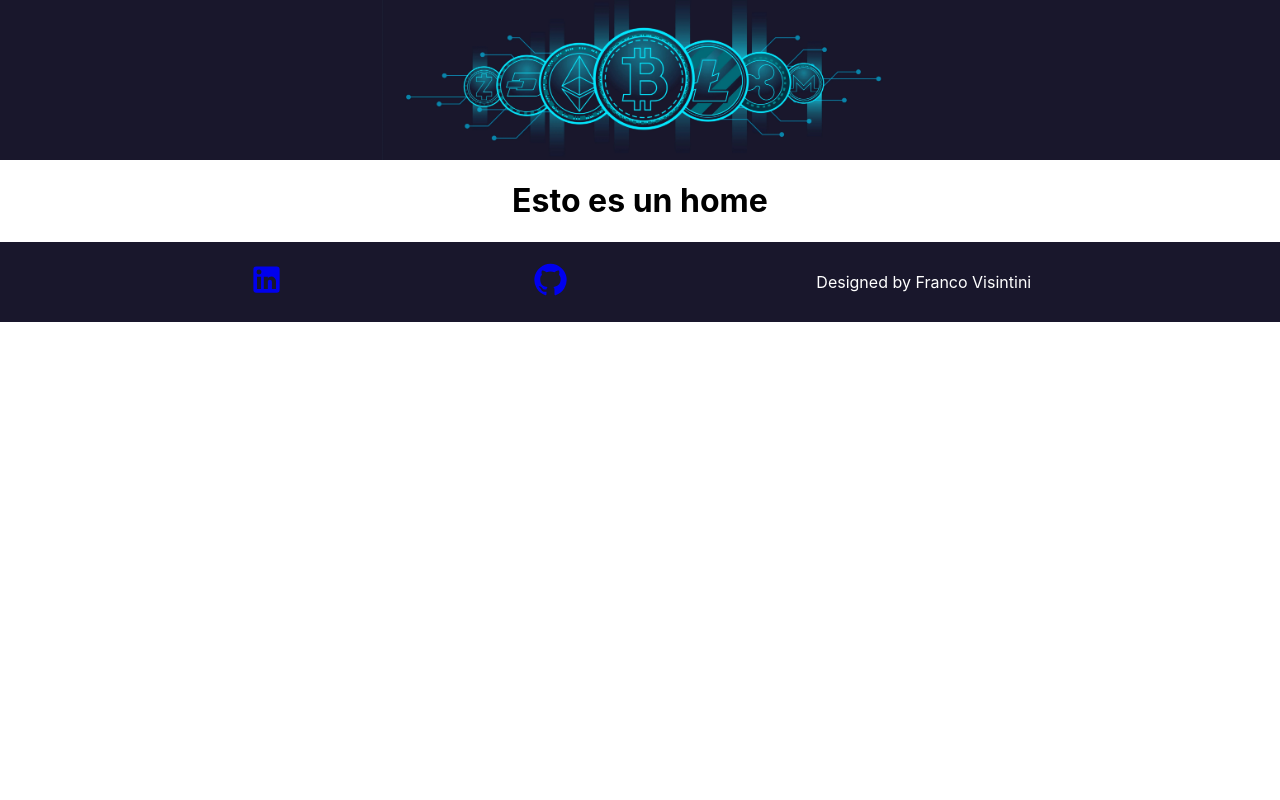
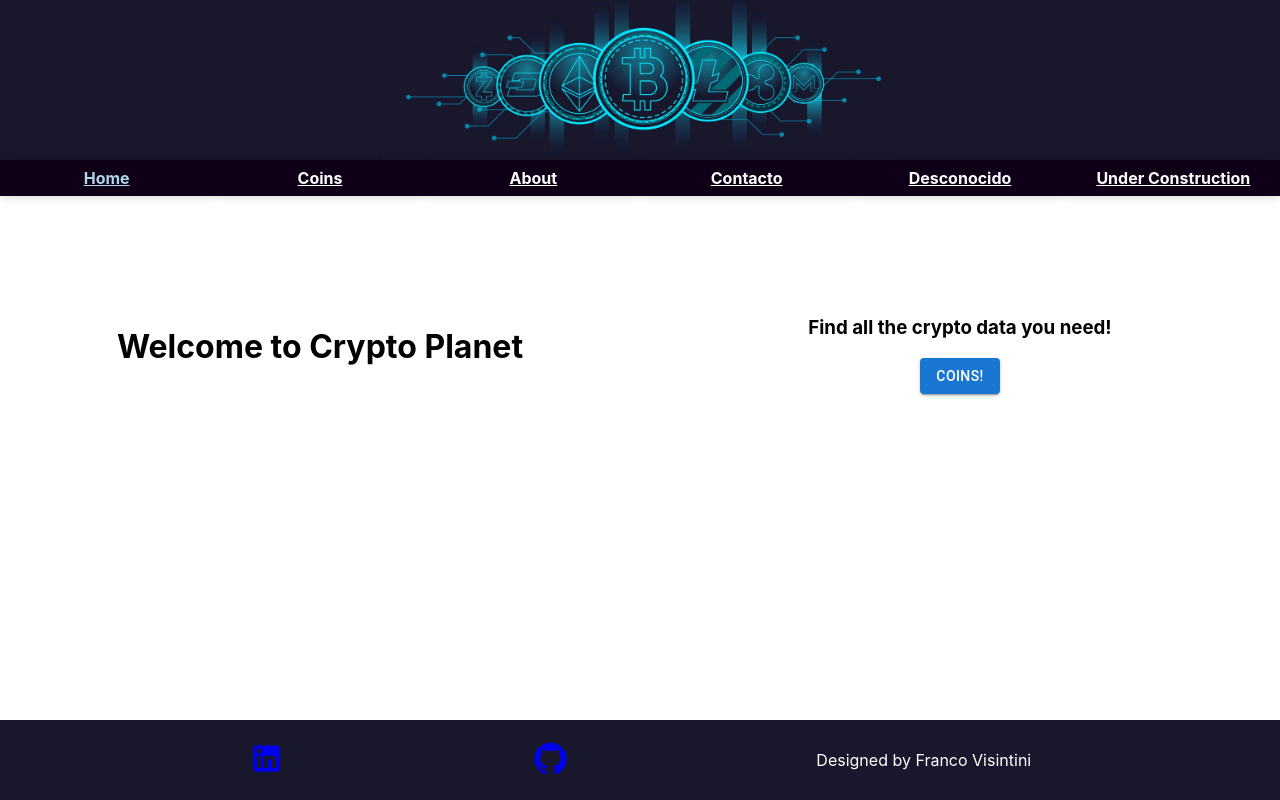
Before and after one commit to FrancoVisintini/cryptoapp, a React (Create React App) app: page / in a window 1280 px wide. Built offline with nearby package versions, Linux system fonts and the light colour scheme.

Commit message:
home, about y estilos

```diff
--- a/src/components/Footer/Footer.css
+++ b/src/components/Footer/Footer.css
@@ -1,4 +1,6 @@
 .Footer {
+	position: fixed;
+	bottom: 0;
 	display: flex;
 	justify-content:space-evenly;
 	align-items: center;
@@ -9,12 +11,8 @@
 	color: white;
 }
 
-.Footer h1 {
-	font-size: 30px;
-    margin-left:5vw;
+.Footer span {
+	font-size: 1rem;
+	align-items: center;
     padding: 0
 }
-
-.Footer img {
-    height: 20vh;
-}
--- /dev/null
+++ b/src/components/NavBar/Nav.css
@@ -0,0 +1,29 @@
+.Navigation {
+	  display: flex;
+  flex-direction: row;
+  justify-content: center;
+  align-items: center;
+  width: 100%;
+  height: 100%;
+  background-color: #0f0018;
+  box-shadow: 0px 0px 10px rgba(0, 0, 0, 0.1);
+}
+.nav-link {
+  display: flex;
+  flex-direction: row;
+  justify-content: center;
+  align-items: center;
+  width: 100%;
+  height: 100%;
+  background-color: #0f0018;
+  box-shadow: 0px 0px 10px rgba(0, 0, 0, 0.1);
+  color: white;
+  font-size: 1rem;
+  font-weight: bold;
+  text-align: center;
+  padding: 0.5rem;
+  border-radius: 5px;
+  transition: all 0.3s ease-in-out;
+  cursor: pointer;
+
+}
--- /dev/null
+++ b/src/components/NavBar/NavBar.js
@@ -0,0 +1,41 @@
+import './Nav.css';
+import { Link, NavLink } from 'react-router-dom';
+// import useAuth from '../../auth/useAuth';
+
+//menu lateral con NavLink de reat router dom v6
+let activeStyle = {
+    textDecoration: "underline",
+	color: "lightblue"
+  };
+
+
+
+const NavBar = () => {
+	// const auth = useAuth();
+
+	return (
+		<nav className="Navigation">
+			<NavLink to="/" style={({isActive }) => isActive ? activeStyle : undefined } className="nav-link">
+				Home
+			</NavLink>
+			<NavLink to="/coins" className="nav-link" >
+				Coins
+			</NavLink>
+			<NavLink to="/about" className="nav-link" >
+				About
+			</NavLink>
+			<NavLink to="/contact" style={({isActive }) => isActive ? activeStyle : undefined } className="nav-link">
+				Contacto
+			</NavLink>
+			<NavLink to="/ruta-que-no-existe" style={({isActive }) => isActive ? activeStyle : undefined } className="nav-link">
+				Desconocido
+			</NavLink>
+			<NavLink to='/under_construction' className="nav-link" >Under Construction</NavLink>
+
+		</nav>
+	);
+
+
+};
+
+export default NavBar;
--- a/src/routes/AppRoutes.js
+++ b/src/routes/AppRoutes.js
@@ -1,14 +1,18 @@
 import { BrowserRouter as Router, Routes, Route } from "react-router-dom";
 import Footer from "../components/Footer/Footer";
 import Header from "../components/Header/Header";
+import NavBar from "../components/NavBar/NavBar";
+import About from "../views/About/About";
 import Home from "../views/Home/Home";
 
 export default function AppRoutes(){
     return(
         <Router>
             <Header/>
+            <NavBar/>
             <Routes>
                 <Route index element={<Home/>}/>
+                <Route path='/about' element={<About/>}/>
             </Routes>
             <Footer/>
         </Router>
--- /dev/null
+++ b/src/views/About/About.js
@@ -0,0 +1,10 @@
+export default function About(){
+    return(
+        <div>
+            <h1>Hello!, My name is Franco!</h1>
+            <div>I'm a fullstack developer from Argentina.</div>
+            <div>I designed this webpage to allow you to check info about different crypto currencies.</div>
+            <div>I hope you enjoy it!</div>
+        </div>
+    )
+}
--- /dev/null
+++ b/src/views/Home/Home.css
@@ -0,0 +1,3 @@
+.Home h3{
+    margin: 30px;
+}
--- a/src/views/Home/Home.js
+++ b/src/views/Home/Home.js
@@ -1,7 +1,27 @@
-export default function Home(){
-    return(
-        <div>
-            <h1>Esto es un home</h1>
-        </div>
-    )
+import './Home.css'
+import Box from '@mui/material/Box';
+import Grid from '@mui/material/Grid';
+import { Button } from '@mui/material';
+import { Link } from 'react-router-dom';
+
+
+export default function Home() {
+  return (
+    <Box sx={{
+        height: 300,
+        flexGrow: 1 }}>
+        <Grid container height={300} alignItems='center'>
+            <Grid item xs={6} md={6} >
+                <h1>Welcome to Crypto Planet</h1>
+            </Grid>
+            <Grid item xs={6}>
+                <h3>Find all the crypto data you need!</h3>
+                <Link to='/coins'>
+                    <Button variant="contained">Coins!</Button>
+                </Link>
+
+            </Grid>
+        </Grid>
+    </Box>
+  );
 }
```
Also changed, not shown: src/components/Header/cryptologo.png (deleted).
